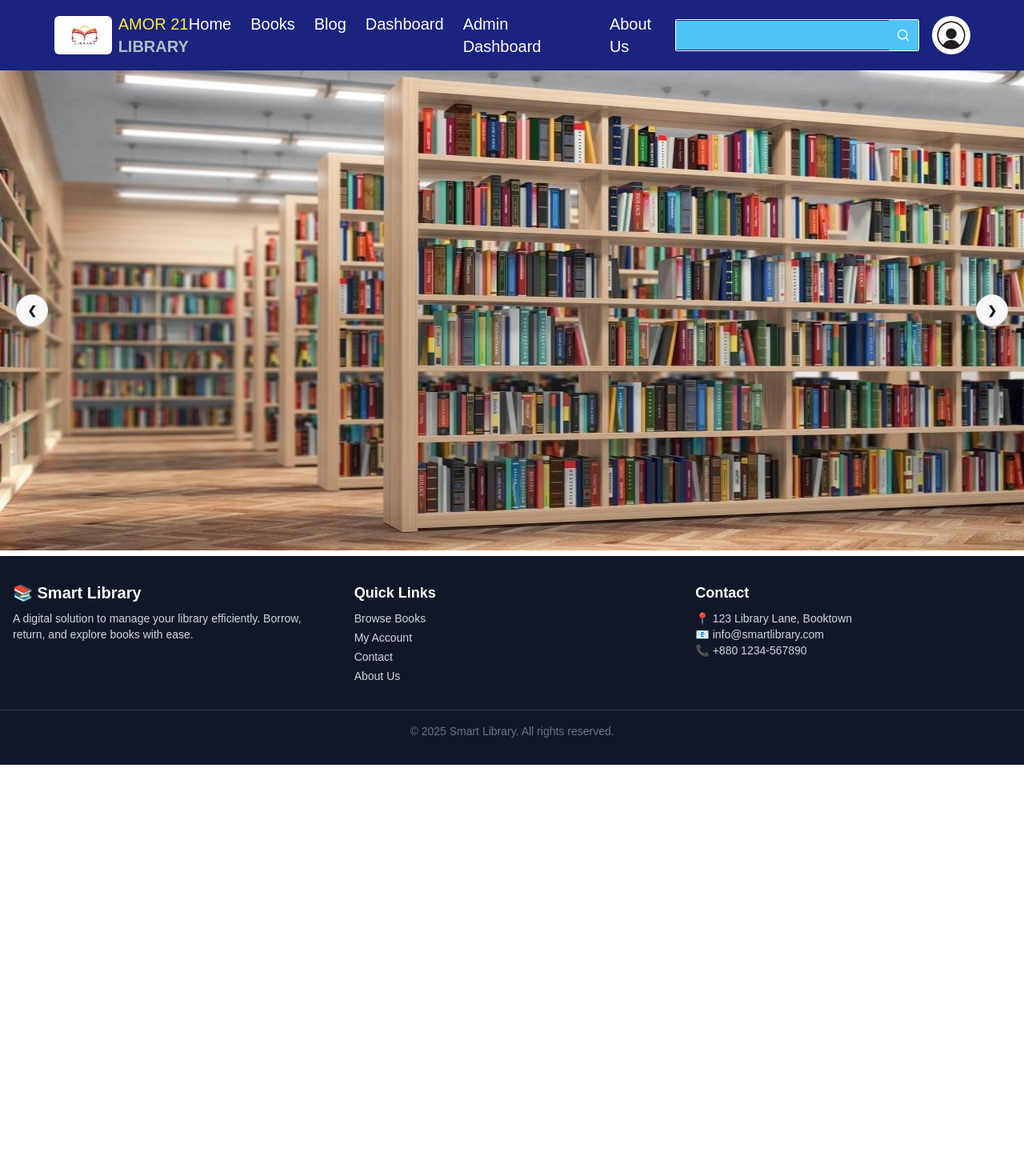
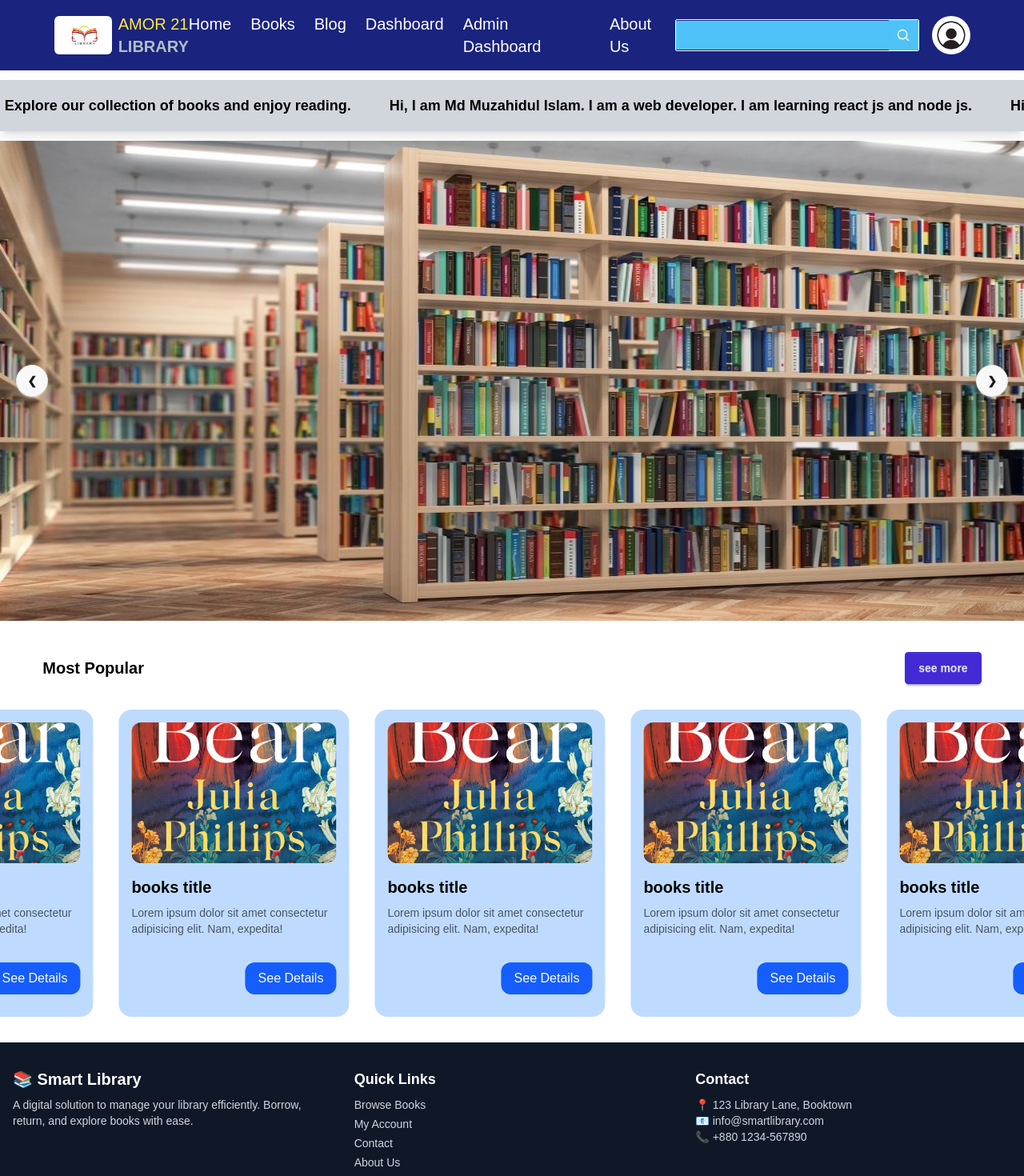
Before and after one commit to MdMuzahidul/Library-management-client, a React (Vite) app: page / in a window 1280 px wide. Shown: the top 1470 px of the page at 80% size. Before the commit the page ends 956 px from the top, so only its background shows below. Built offline with nearby package versions, Linux system fonts and the light colour scheme.

Commit message:
add mostpopuler section

```diff
--- a/package.json
+++ b/package.json
@@ -13,6 +13,7 @@
     "@tailwindcss/vite": "^4.1.4",
     "react": "^19.0.0",
     "react-dom": "^19.0.0",
+    "react-fast-marquee": "^1.6.5",
     "react-icons": "^5.5.0",
     "react-router-dom": "^7.5.2",
     "tailwindcss": "^4.1.4"
--- a/src/Components/BookList/BookList.jsx
+++ b/src/Components/BookList/BookList.jsx
@@ -4,7 +4,7 @@ import Header from "../Header/Header";
 const BookList = () => {
   const [booklist, setBooklist] = useState([]);
   const [currentPage, setCurrentPage] = useState(1);
-  const booksPerPage = 10;
+  const booksPerPage = 15;
 
   useEffect(() => {
     const fetchBooks = async () => {
--- /dev/null
+++ b/src/Components/Marque/Marque.jsx
@@ -0,0 +1,30 @@
+import React from "react";
+import Marquee from "react-fast-marquee";
+
+const Marque = () => {
+  return (
+    <div className="flex items-center mx-auto bg-gray-300 my-3  shadow-lg">
+      <Marquee>
+        <div className="flex space-x-4 p-4">
+          <div className="flex items-center justify-center h-8 font-bold text-lg px-4">
+            Welcome to the Book Library! Explore our collection of books and
+            enjoy reading.
+          </div>
+          <div className="flex items-center justify-center h-8 font-bold text-lg px-4">
+            Hi, I am Md Muzahidul Islam. I am a web developer. I am learning
+            react js and node js.
+          </div>
+          <div className="flex items-center justify-center h-8 font-bold text-lg px-4">
+            Hi, I am Md Muzahidul Islam. I am a web developer. I am learning
+            react js and node js.
+          </div>
+          <div className="flex items-center justify-center h-8 font-bold text-lg px-4">
+            Hi, I am Md Muzahidul Islam. I am a web developer. I am learning
+            react js and node js.
+          </div>
+        </div>
+      </Marquee>
+    </div>
+  );
+};
+export default Marque;
--- /dev/null
+++ b/src/Components/MostPopular/MostPopular.jsx
@@ -0,0 +1,27 @@
+import React from "react";
+import Marquee from "react-fast-marquee";
+import BookCard from "../Pages/BookCard/BookCard";
+
+const MostPopular = () => {
+  return (
+    <div>
+      <div className="w-11/12 mx-auto">
+        <div className="flex justify-between items-center my-8">
+          <h3 className="text-xl font-bold">Most Popular</h3>
+          <button className="btn btn-primary">see more</button>
+        </div>
+      </div>
+      <div className="mb-8">
+        <Marquee speed={30}>
+          {[1, 2, 3, 4, 5, 6].map((_, index) => (
+            <div key={index} className="mr-8">
+              <BookCard />
+            </div>
+          ))}
+        </Marquee>
+      </div>
+    </div>
+  );
+};
+
+export default MostPopular;
--- /dev/null
+++ b/src/Components/Pages/BookCard/BookCard.jsx
@@ -0,0 +1,28 @@
+import React from "react";
+import book1 from "../../../assets/Book1.jpg";
+
+const BookCard = () => {
+  return (
+    <div className="w-72 h-96 rounded-2xl overflow-hidden bg-blue-200 p-4">
+      <img
+        className="w-full h-1/2 object-cover rounded-xl"
+        src={book1}
+        alt="Book Cover"
+      />
+      <div className="py-4">
+        <h2 className="text-xl font-semibold mb-2">books title</h2>
+        <p className="text-gray-600 text-sm">
+          Lorem ipsum dolor sit amet consectetur adipisicing elit. Nam,
+          expedita!
+        </p>
+      </div>
+      <div className="mt-4 text-right">
+        <button className="bg-blue-600 text-white px-4 py-2 rounded-xl hover:bg-blue-700 transition">
+          See Details
+        </button>
+      </div>
+    </div>
+  );
+};
+
+export default BookCard;
--- a/src/Components/Pages/Home/Home.jsx
+++ b/src/Components/Pages/Home/Home.jsx
@@ -2,12 +2,17 @@ import { Outlet } from "react-router-dom";
 import Header from "../../../Components/Header/Header";
 import Footer from "../Footer/Footer";
 import HeroSection from "../../HeroSection/HeroSection";
+import Marque from "../../Marque/Marque";
+import MostPopular from "../../MostPopular/MostPopular";
+
 const Home = () => {
   return (
     <div>
       <Header />
+      <Marque />
       <HeroSection />
       <Outlet />
+      <MostPopular />
       <Footer />
     </div>
   );
```
Also changed, not shown: src/assets/Book1.jpg (added), 1 other file (tests, documents, lock files or other folders).
